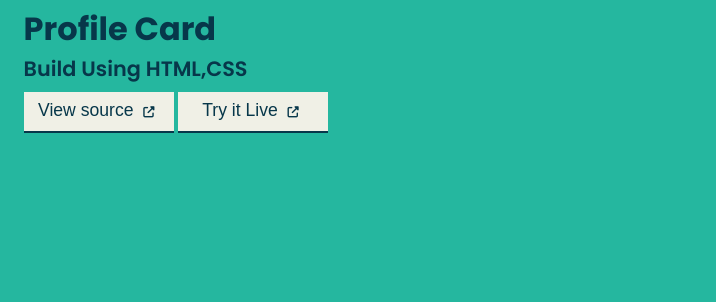
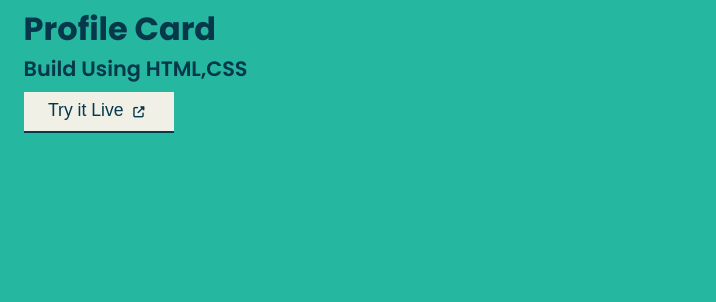
Before and after one commit to Rajatharikeri/portfo, a plain HTML site: page index.html in a window 1280 px wide. Shown: the part 2223-2525 px from the top of the page, 564-1280 px from the left. Drawn offline with nearby package versions, Linux system fonts and the light colour scheme; a script that the page names is missing.

Commit message:
Update index.html

```diff
--- a/index.html
+++ b/index.html
@@ -129,9 +129,7 @@
             <i class="fab fa-css3-alt"></i>
             <h2>Profile Card</h2>
             <p>Build Using HTML,CSS</p>
-            <button><a href="https://github.com/sanketbodke/CodePen" target="blank">View source <i
-                  class="fas fa-external-link-alt"></i></a>
-            </button>
+
             <button><a href="https://codepen.io/sanketbodke/pen/NWgKyZW" target="blank">Try it Live <i
                   class="fas fa-external-link-alt"></i></a>
             </button>
```
